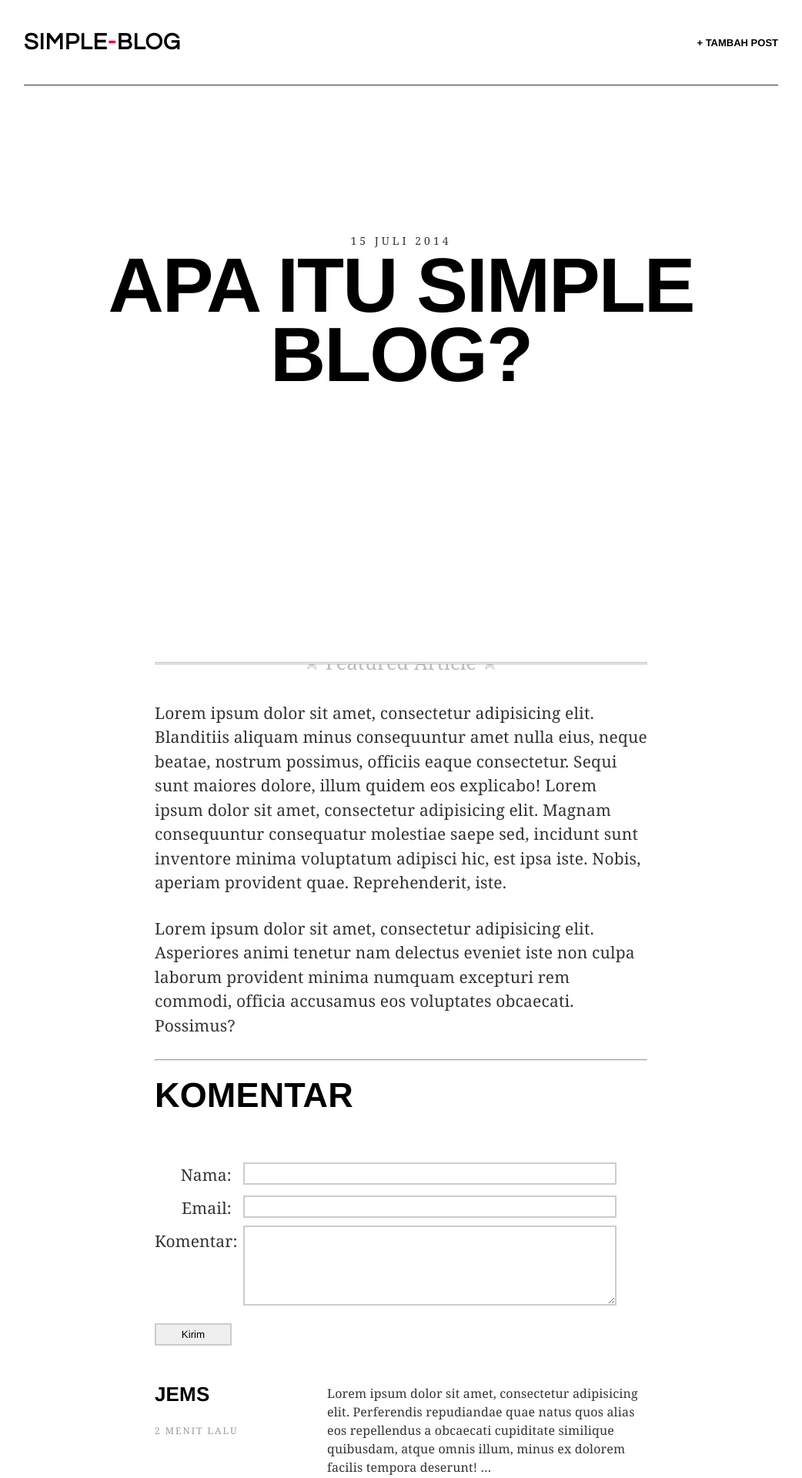
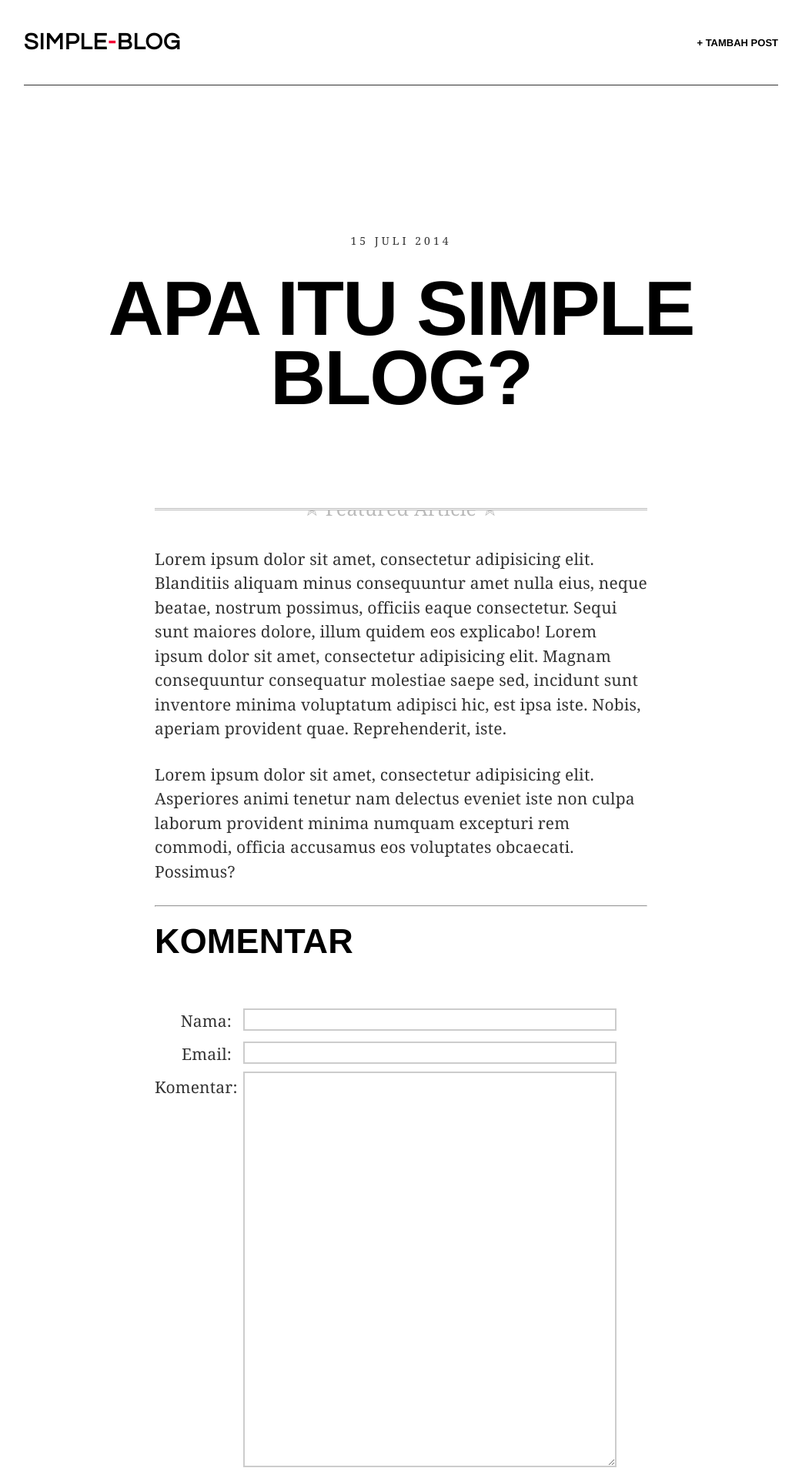
Before and after one commit to timothy-pratama/KPI, a PHP site: page /post.html in a window 1280 px wide. Shown: the top 1920 px of the page at 77% size, without its empty margins (119-1161 px from the left). Run offline with PHP 8.4, Linux system fonts and the light colour scheme.

Commit message:
perubahan pada beberapa atribut kelas

```diff
--- a/assets/css/screen.css
+++ b/assets/css/screen.css
@@ -225,7 +225,7 @@ div.cover > img {
 }
 /* Header */
 .art-header {
-  height: 900px;
+  height: 700px;
   /* Background image is defined in the post */
   background-position: top center;
   background-attachment: fixed;
@@ -233,7 +233,7 @@ div.cover > img {
 }
 /* Contains the time, title and subtitle for an article */
 .art-header-inner {
-  position: fixed;
+  position: absolute;
   top: 300px;
   left: 50%;
   margin-left: -490px;
@@ -254,6 +254,7 @@ div.cover > img {
   line-height: .9;
   letter-spacing: -2px;
   width: 100%;
+  margin-top: 30px;
 }
 .art-subtitle {
   margin-top: 4px;
@@ -840,7 +841,7 @@ hr.featured-article:after {
 }
 
 #contact-area textarea {
-  height: 90px;
+  height: 500px;
 }
 
 #contact-area textarea:focus, #contact-area input:focus {
```
